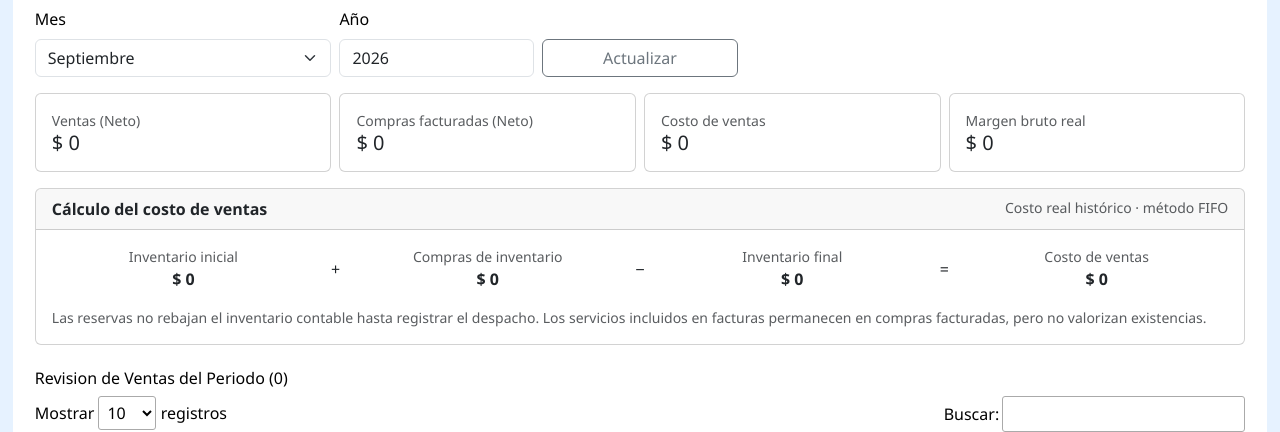
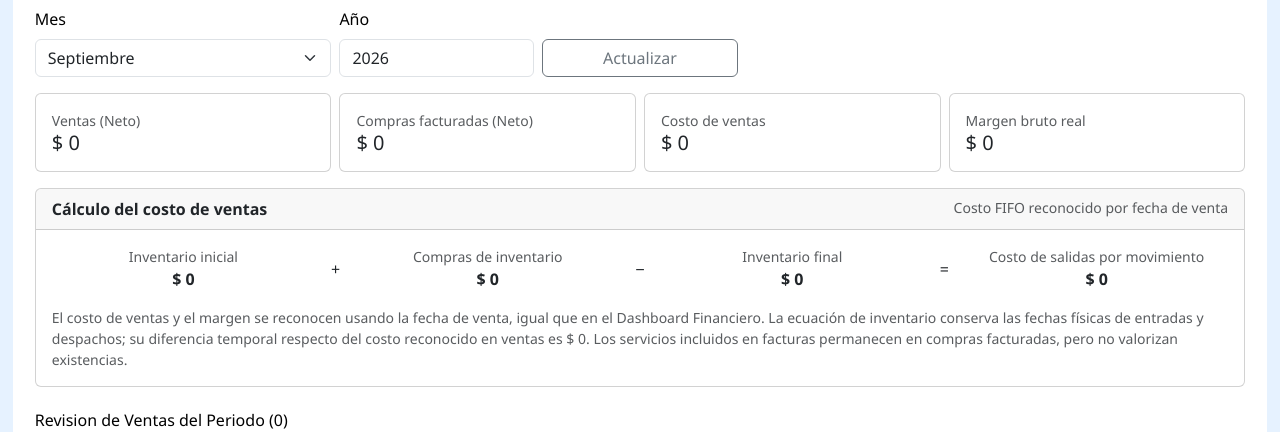
Before and after one commit to MigueJano/Portal-SAAM, a Django app: page /indicadores/contabilidad/propyme/ in a window 1280 px wide. Shown: the part 156-588 px from the top of the page. Run offline with Django 5.2, Linux system fonts and the light colour scheme; the visitor is signed in with stand-in values (Sample User, id 1); data that the repository does not hold is empty; some libraries are stand-ins or nearby versions.

Commit message:
estandarizaicón informes financieros con fecha de venta.

```diff
--- a/src/Apps/Pedidos/tests.py
+++ b/src/Apps/Pedidos/tests.py
@@ -1145,6 +1145,8 @@ class ContabilidadProPymeTests(TestCase):
         resp = self.client.get(reverse("resumen_contable_propyme"))
         self.assertEqual(resp.status_code, 200)
         self.assertContains(resp, "Contabilidad Pro Pyme")
+        self.assertEqual(resp.context["resumen"]["costo_ventas"], Decimal("1500.00"))
+        self.assertEqual(resp.context["resumen"]["margen_bruto"], Decimal("500.00"))
 
     def test_resumen_contable_propyme_usuario_regular(self):
         self.client.force_login(self.user_regular)
--- a/src/Apps/indicadores/services/contabilidad.py
+++ b/src/Apps/indicadores/services/contabilidad.py
@@ -258,12 +258,22 @@ def obtener_costo_ventas_periodo(periodo: Periodo) -> dict[str, Decimal | int]:
     valuacion_final = _valuacion_fifo_por_producto(fecha_corte=fin)
     inventario_final = sum((fila["valor"] for fila in valuacion_final.values()), start=ZERO)
     compras = _valor_compras_inventario(inicio, fin)
-    costo_ventas = _q2(inventario_inicial + compras - inventario_final)
+    costo_salidas_movimiento = _q2(inventario_inicial + compras - inventario_final)
+    ventas_periodo = Venta.objects.filter(
+        fecha_venta__year=periodo.year,
+        fecha_venta__month=periodo.month,
+    )
+    costo_ventas = ZERO
+    for venta in ventas_periodo.only("venta_neto_pedido", "ganancia_total"):
+        costo_ventas += Decimal(venta.venta_neto_pedido or 0) - Decimal(venta.ganancia_total or 0)
+    costo_ventas = _q2(costo_ventas)
     return {
         "inventario_inicial": _q2(inventario_inicial),
         "compras_inventario": compras,
         "inventario_final": _q2(inventario_final),
         "costo_ventas": costo_ventas,
+        "costo_salidas_movimiento": costo_salidas_movimiento,
+        "diferencia_temporal_costo": _q2(costo_ventas - costo_salidas_movimiento),
         "salidas_sin_recepcion_uprim": int(
             sum(
                 (fila["salida_sin_recepcion_historica"] for fila in valuacion_final.values()),
--- a/src/Apps/indicadores/templates/indicadores/contabilidad/resumen_propyme.html
+++ b/src/Apps/indicadores/templates/indicadores/contabilidad/resumen_propyme.html
@@ -69,7 +69,7 @@
   <div class="card mb-4">
     <div class="card-header d-flex flex-wrap justify-content-between gap-2">
       <strong>Cálculo del costo de ventas</strong>
-      <span class="text-muted small">Costo real histórico · método FIFO</span>
+      <span class="text-muted small">Costo FIFO reconocido por fecha de venta</span>
     </div>
     <div class="card-body">
       <div class="row g-3 text-center align-items-center">
@@ -79,10 +79,13 @@
         <div class="col-auto d-none d-md-block">−</div>
         <div class="col-md"><div class="small text-muted">Inventario final</div><strong>$ {{ resumen.inventario_final|formatear_miles }}</strong></div>
         <div class="col-auto d-none d-md-block">=</div>
-        <div class="col-md"><div class="small text-muted">Costo de ventas</div><strong>$ {{ resumen.costo_ventas|formatear_miles }}</strong></div>
+        <div class="col-md"><div class="small text-muted">Costo de salidas por movimiento</div><strong>$ {{ resumen.costo_salidas_movimiento|formatear_miles }}</strong></div>
       </div>
       <p class="small text-muted mb-0 mt-3">
-        Las reservas no rebajan el inventario contable hasta registrar el despacho. Los servicios incluidos en facturas permanecen en compras facturadas, pero no valorizan existencias.
+        El costo de ventas y el margen se reconocen usando la fecha de venta, igual que en el Dashboard Financiero.
+        La ecuación de inventario conserva las fechas físicas de entradas y despachos; su diferencia temporal
+        respecto del costo reconocido en ventas es $ {{ resumen.diferencia_temporal_costo|formatear_miles }}.
+        Los servicios incluidos en facturas permanecen en compras facturadas, pero no valorizan existencias.
       </p>
     </div>
   </div>
```
